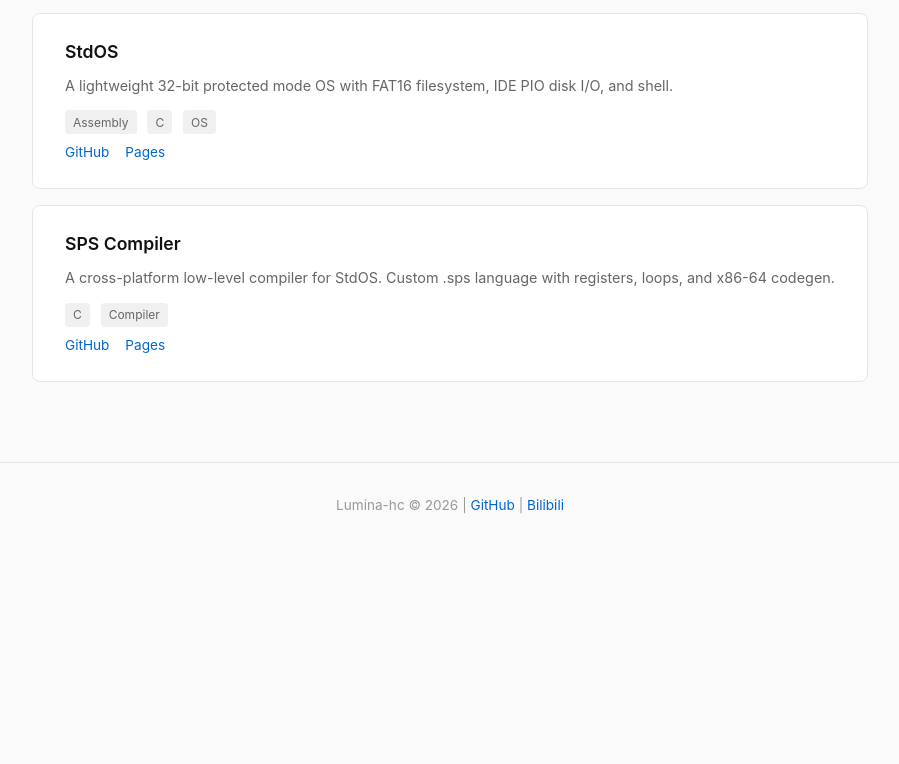
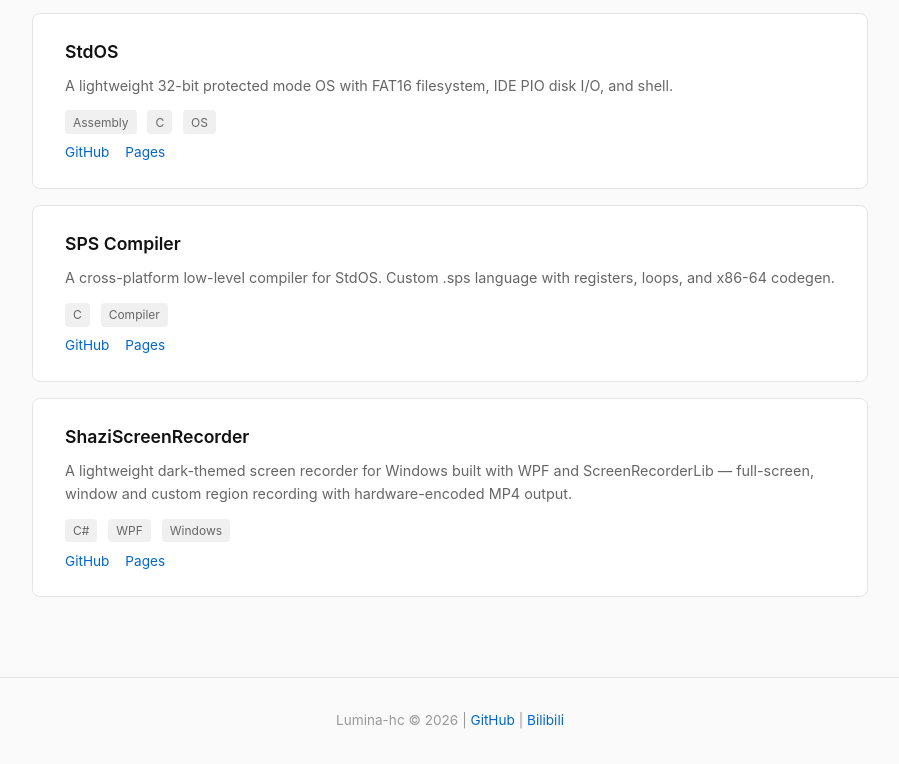
Before and after one commit to Lumina-hc/main-website, a plain HTML site: page docs/index.html in a window 1280 px wide. Shown: the part 1207-1971 px from the top of the page, without its empty margins (190-1089 px from the left). Before the commit the page ends 1755 px from the top, so only its background shows below. Drawn offline with Linux system fonts and the light colour scheme.

Commit message:
add:ShaziScreenRecorder project card

```diff
--- a/docs/index.html
+++ b/docs/index.html
@@ -176,6 +176,20 @@
                 <a href="https://lumina-hc.github.io/stdOS-Language-Compiler/">Pages</a>
             </div>
         </div>
+
+        <div class="project-card">
+            <h3>ShaziScreenRecorder</h3>
+            <p data-en="A lightweight dark-themed screen recorder for Windows built with WPF and ScreenRecorderLib — full-screen, window and custom region recording with hardware-encoded MP4 output." data-zh="基于 WPF 和 ScreenRecorderLib 的轻量深色 Windows 录屏工具 —— 支持全屏、窗口、自定义区域录制，硬件编码输出 MP4。">A lightweight dark-themed screen recorder for Windows built with WPF and ScreenRecorderLib — full-screen, window and custom region recording with hardware-encoded MP4 output.</p>
+            <div style="margin-bottom:0.5rem">
+                <span class="tag">C#</span>
+                <span class="tag">WPF</span>
+                <span class="tag">Windows</span>
+            </div>
+            <div class="links">
+                <a href="https://github.com/Lumina-hc/ShaziScreenRecorder">GitHub</a>
+                <a href="https://lumina-hc.github.io/ShaziScreenRecorder/">Pages</a>
+            </div>
+        </div>
     </div>
 
     <footer>
```
